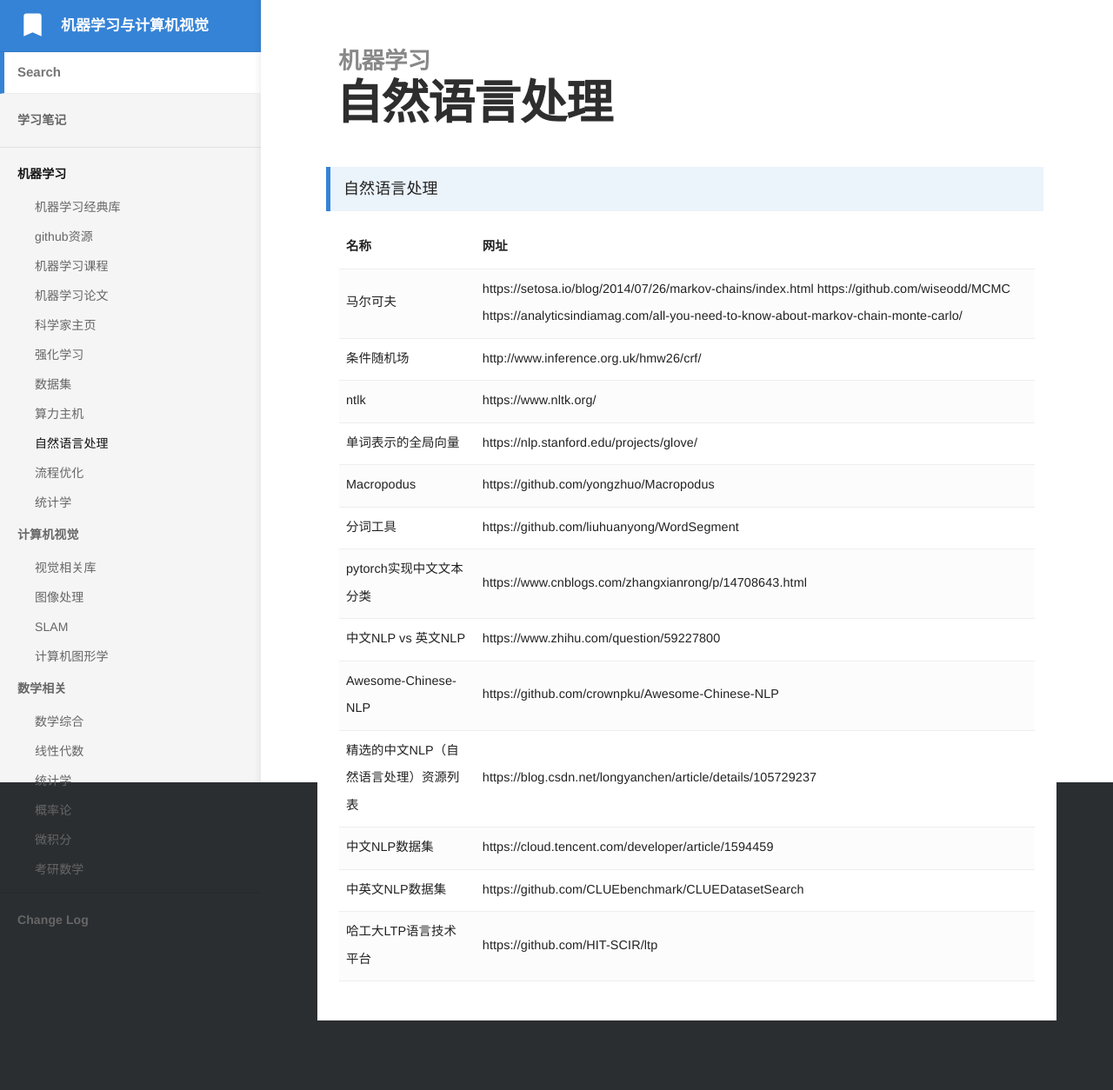
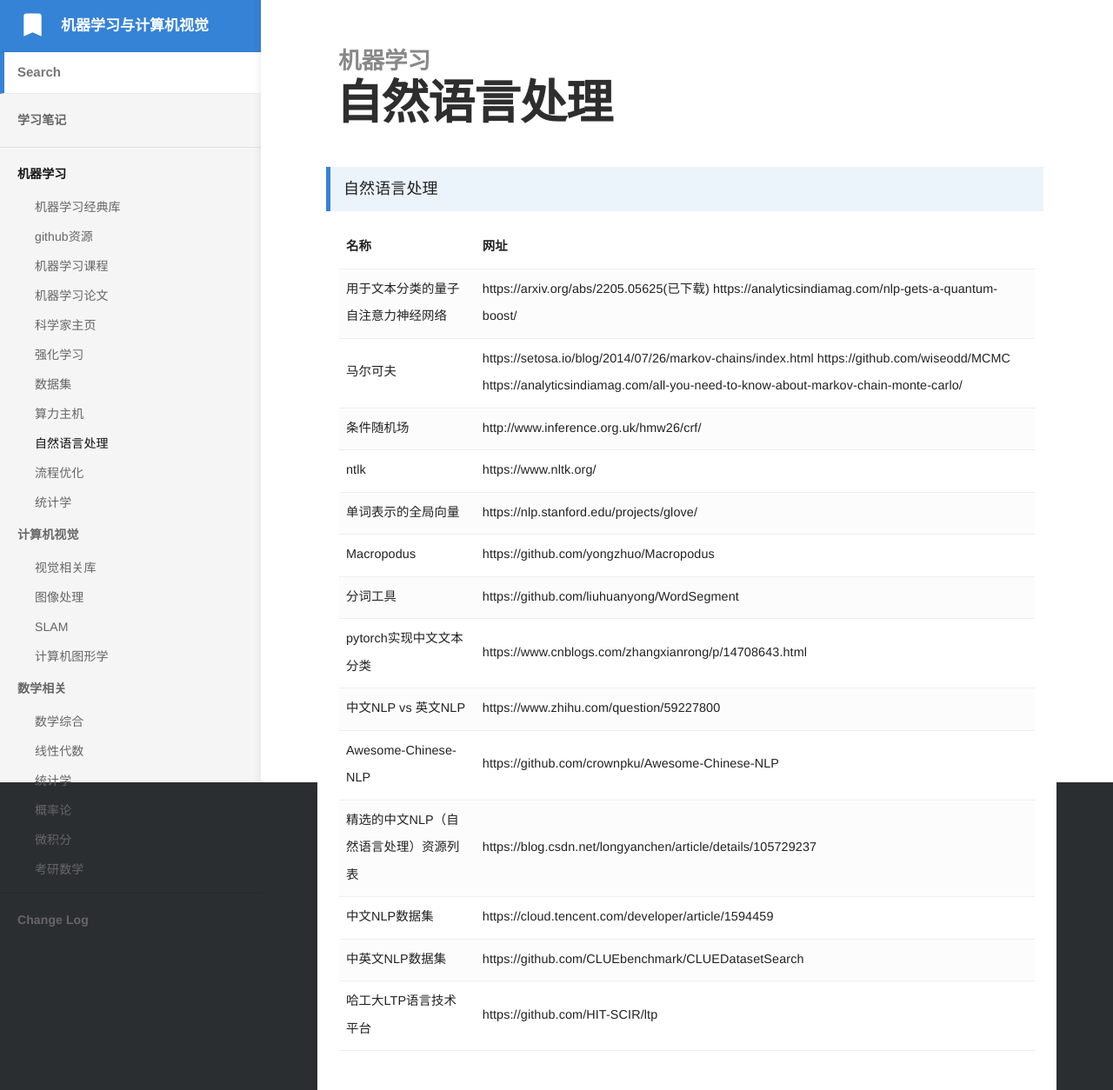
Before and after one commit to bashendixie/Machine_Learning_Notes, a Jekyll site: the page built from _docs/1、机器学习/自然语言处理.md, in a window 1280 px wide. Shown: the whole page at 87% size. Built offline with Jekyll 4.4.1, drawn with Linux system fonts in a browser that asks for light colours; some web fonts are replaced; before the commit the page ends 1174 px from its top, so only the background shows below that.

Commit message:
no message

```diff
--- a/_docs/1、机器学习/自然语言处理.md
+++ b/_docs/1、机器学习/自然语言处理.md
@@ -19,8 +19,15 @@ order: 12
 				</strong>
 			</td>
 		</tr>
-
-
+		<tr>
+			<td>
+				用于文本分类的量子自注意力神经网络
+			</td>
+			<td>
+				https://arxiv.org/abs/2205.05625(已下载)
+				https://analyticsindiamag.com/nlp-gets-a-quantum-boost/
+			</td>
+		</tr>
 		<tr>
 			<td>
 				马尔可夫
```
Also changed, not shown: _docs/1、机器学习/算力主机.md (+8 -0 lines).
